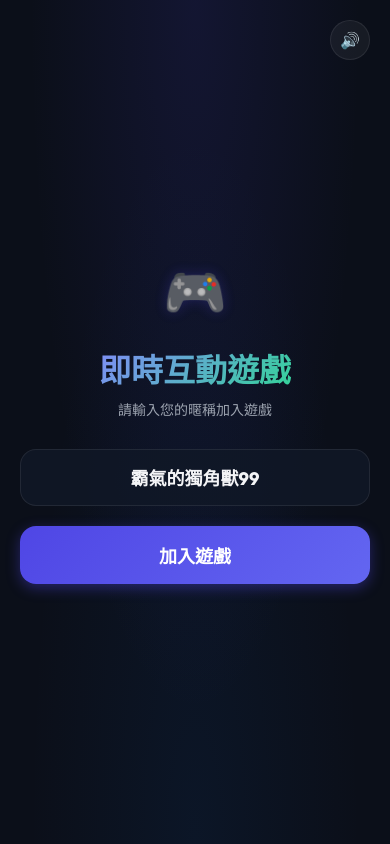
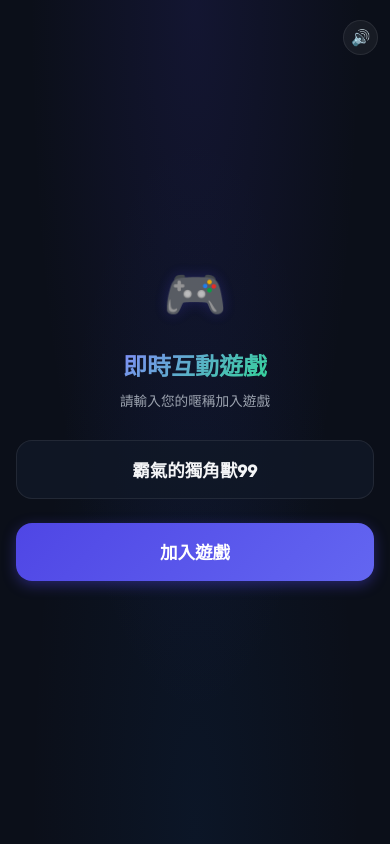
Before and after one commit to zxc552021/kahoot_game, a FastAPI app: page / in a window 390 px wide. Run offline with FastAPI, Linux system fonts and the light colour scheme; parts of the project's set-up code (start-up, migrations or seed data) failed here and were passed over.

Commit message:
style: optimize mobile/player screen layout for responsiveness

```diff
--- a/templates/player.html
+++ b/templates/player.html
@@ -20,6 +20,18 @@
             --blue-choice: #1368ce;
             --yellow-choice: #d89e00;
             --green-choice: #26890c;
+
+            /* Responsive Font Sizes */
+            --font-title: clamp(24px, 6vw, 36px);
+            --font-subtitle: clamp(12px, 3.5vw, 16px);
+            --font-input: clamp(16px, 4.5vw, 20px);
+            --font-button: clamp(16px, 4.5vw, 20px);
+            --font-qtext: clamp(14px, 4.2vw, 18px);
+            --font-ctext: clamp(13px, 4vw, 18px);
+            --font-shape: clamp(20px, 6vw, 30px);
+            --font-result-title: clamp(24px, 7vw, 34px);
+            --font-points: clamp(18px, 5.5vw, 26px);
+            --font-badge: clamp(48px, 12vw, 72px);
         }
 
         * {
@@ -49,7 +62,7 @@
             display: flex;
             flex-direction: column;
             position: relative;
-            padding: 20px;
+            padding: clamp(10px, 4vw, 24px);
             width: 100%;
             max-width: 500px;
             margin: 0 auto;
@@ -80,7 +93,7 @@
 
         /* Typography & Headings */
         .title {
-            font-size: 32px;
+            font-size: var(--font-title);
             font-weight: 900;
             background: linear-gradient(135deg, #818cf8, #34d399);
             -webkit-background-clip: text;
@@ -90,22 +103,22 @@
         }
 
         .subtitle {
-            font-size: 14px;
+            font-size: var(--font-subtitle);
             color: var(--text-muted);
-            margin-bottom: 30px;
+            margin-bottom: clamp(15px, 4vh, 30px);
             text-align: center;
         }
 
         /* Buttons & Inputs */
         .form-group {
             width: 100%;
-            margin-bottom: 20px;
+            margin-bottom: clamp(12px, 3vh, 24px);
         }
 
         .form-control {
             width: 100%;
-            padding: 16px 20px;
-            font-size: 18px;
+            padding: clamp(12px, 2vh, 18px) clamp(16px, 4vw, 24px);
+            font-size: var(--font-input);
             background: rgba(17, 24, 39, 0.8);
             border: 1px solid var(--border-color);
             border-radius: 16px;
@@ -124,9 +137,9 @@
 
         .btn {
             width: 100%;
-            padding: 16px 24px;
+            padding: clamp(12px, 2vh, 18px) clamp(16px, 4vw, 24px);
             border-radius: 16px;
-            font-size: 18px;
+            font-size: var(--font-button);
             font-weight: 800;
             font-family: inherit;
             border: none;
@@ -152,19 +165,20 @@
 
         .btn-mute {
             position: absolute;
-            top: 20px;
-            right: 20px;
+            top: clamp(10px, 3vh, 20px);
+            right: clamp(10px, 3vw, 20px);
             background: rgba(255,255,255,0.05);
             border: 1px solid var(--border-color);
             color: var(--text-muted);
             border-radius: 50%;
-            width: 40px;
-            height: 40px;
+            width: clamp(34px, 9vw, 40px);
+            height: clamp(34px, 9vw, 40px);
             display: flex;
             align-items: center;
             justify-content: center;
-            font-size: 16px;
+            font-size: clamp(14px, 4vw, 16px);
             cursor: pointer;
+            z-index: 100;
         }
 
         /* Waiting / Lobby Screen Visuals */
```
Also changed, not shown: other parts of templates/player.html (+63 -41 lines), walkthrough.md (+15 -0 lines).
